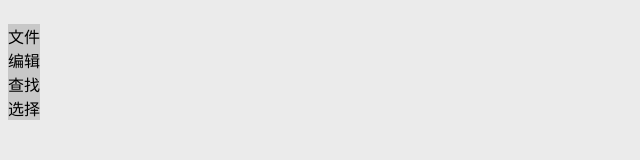
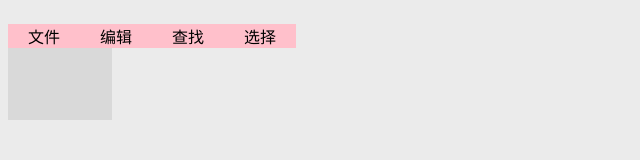
Before and after one commit to FanHaoFighting/FanHaoFighting.github.io, a plain HTML site: page miao/css-menu.html in a window 1280 px wide. Shown: the whole page, without its empty margins (0-640 px from the left). Drawn offline with Linux system fonts and the light colour scheme.

Commit message:
css菜单栏的改进版

```diff
--- a/miao/css-menu.html
+++ b/miao/css-menu.html
@@ -16,22 +16,56 @@
             position: absolute;
         }
 
+        ul.menu>li {
+            float: left;
+            padding: 0px 20px;
+        }
+
+        ul.menu>li>ul {
+            top: 100%;
+            left: 0;
+        }
+
+        ul.menu>li>ul::before {
+            content: none;
+        }
+
         ul li {
             position: relative;
+            padding-right: 40px;
             white-space: nowrap;
+            background-color: pink;
         }
 
         li:hover {
             background-color: orange;
         }
 
-        li:hover>ul {
-            display: block;
+        li:hover>ul>li {
+            /*display: block;*/
+            opacity: 1;
+            pointer-events: auto;
+            /*visibility: visible;*/
+        }
+
+        ul ul::before {
+            content: '>';
+            position: absolute;
+            left: -1em;
+        }
+
+        ul ul li {
+            opacity: 0;
+            pointer-events: none;
+            /*visibility: hidden;*/
+            /*display: none;*/
+            transition: opacity .6s;
         }
 
         ul ul {
-            display: none;
+            xdisplay: none;
             position: absolute;
+            pointer-events: none;
             top: 0;
             left: 100%;
         }
```
